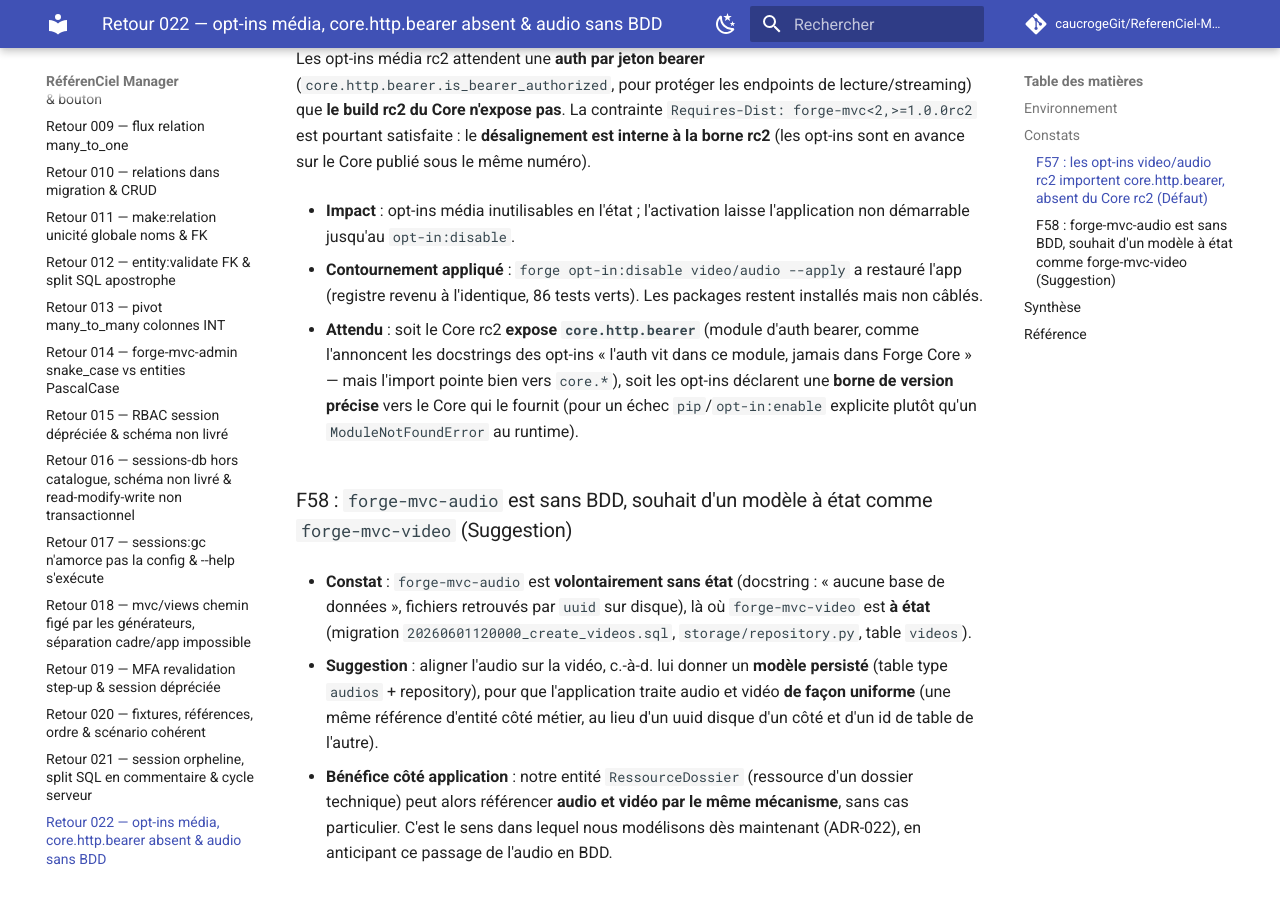
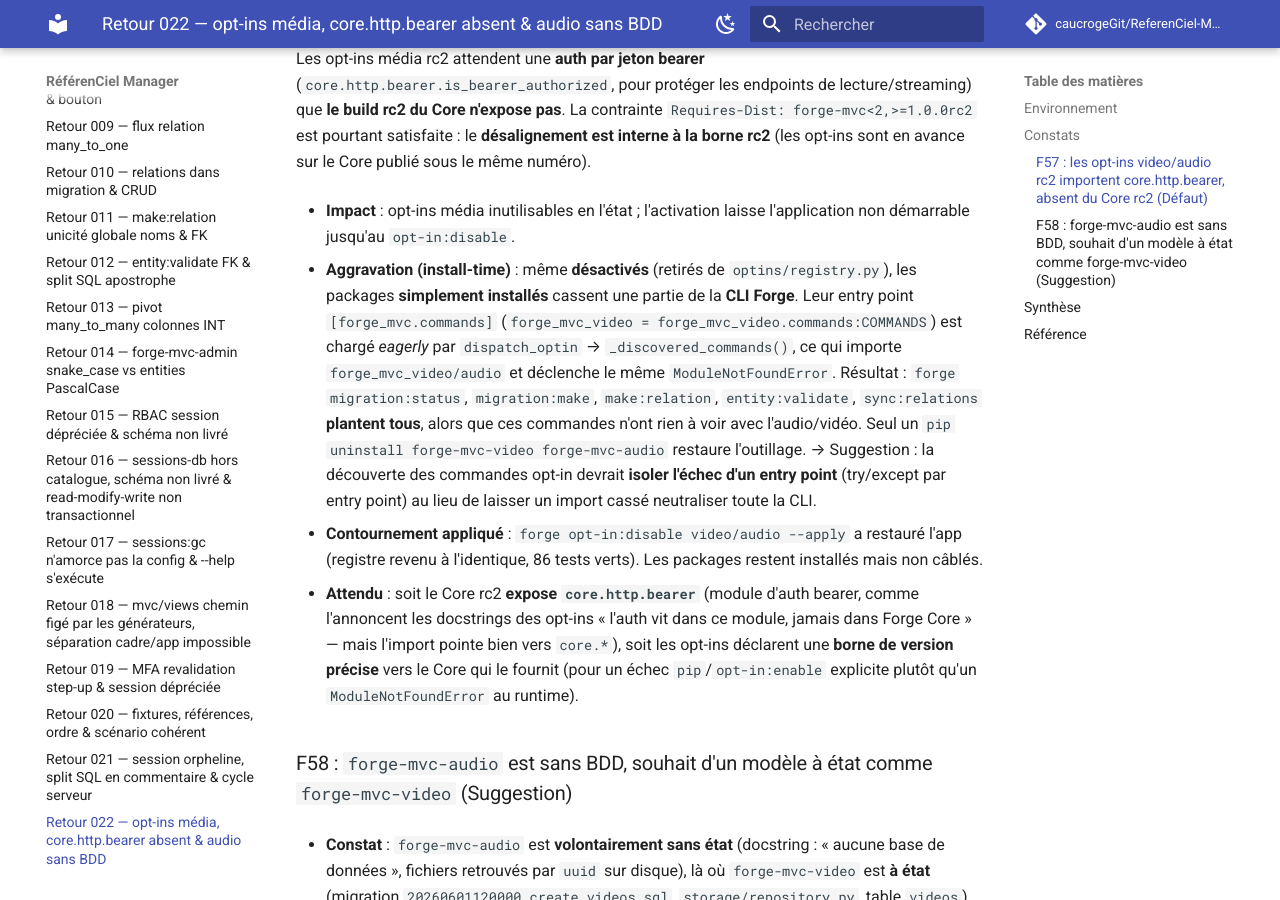
Before and after one commit to caucrogeGit/ReferenCiel-Manager, an MkDocs documentation site: the page built from docs/banc-essai/retour-022-optins-media-core-http-bearer-absent-et-audio-sans-bdd.md, in a window 1280 px wide and 900 px high, scrolled down 1110 px. Built offline with MkDocs 1.6.1 and Material for MkDocs 9.7.7, drawn with Linux system fonts in a browser that asks for light colours; comment, search, counter and statistics services are not loaded.

Commit message:
docs(banc-essai): retour-022 — les packages média cassent la CLI même juste installés (F57)
Co-Authored-By: Claude Opus 4.8 (1M context) <noreply@anthropic.com>

```diff
--- a/docs/banc-essai/retour-022-optins-media-core-http-bearer-absent-et-audio-sans-bdd.md
+++ b/docs/banc-essai/retour-022-optins-media-core-http-bearer-absent-et-audio-sans-bdd.md
@@ -52,6 +52,20 @@
 - **Impact** : opt-ins média inutilisables en l'état ; l'activation laisse
   l'application non démarrable jusqu'au `opt-in:disable`.
 
+- **Aggravation (install-time)** : même **désactivés** (retirés de
+  `optins/registry.py`), les packages **simplement installés** cassent une
+  partie de la **CLI Forge**. Leur entry point `[forge_mvc.commands]`
+  (`forge_mvc_video = forge_mvc_video.commands:COMMANDS`) est chargé
+  *eagerly* par `dispatch_optin` → `_discovered_commands()`, ce qui importe
+  `forge_mvc_video/audio` et déclenche le même `ModuleNotFoundError`. Résultat :
+  `forge migration:status`, `migration:make`, `make:relation`, `entity:validate`,
+  `sync:relations` **plantent tous**, alors que ces commandes n'ont rien à voir
+  avec l'audio/vidéo. Seul un `pip uninstall forge-mvc-video forge-mvc-audio`
+  restaure l'outillage.
+  → Suggestion : la découverte des commandes opt-in devrait **isoler l'échec
+    d'un entry point** (try/except par entry point) au lieu de laisser un import
+    cassé neutraliser toute la CLI.
+
 - **Contournement appliqué** : `forge opt-in:disable video/audio --apply` a
   restauré l'app (registre revenu à l'identique, 86 tests verts). Les packages
   restent installés mais non câblés.
```
